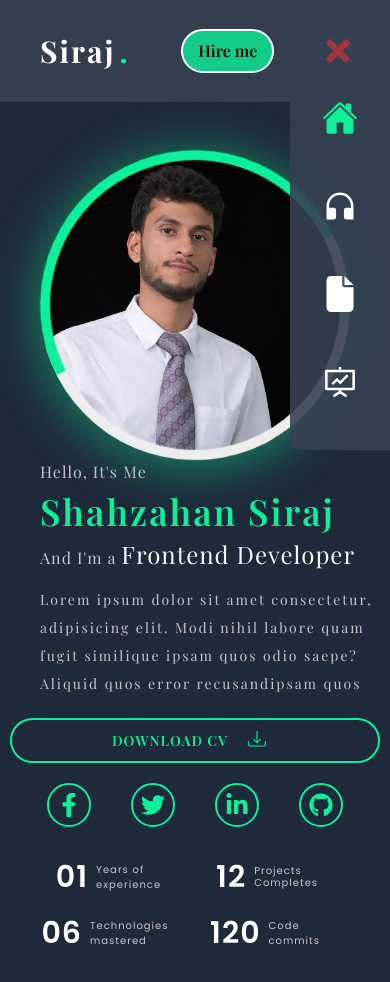
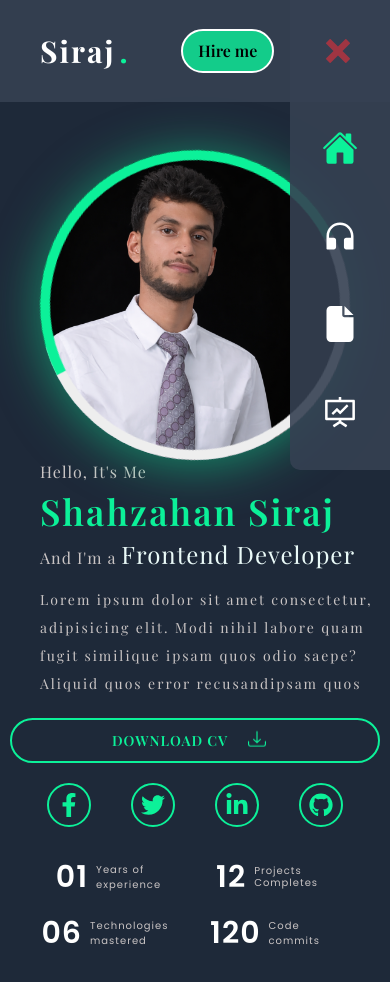
Before and after one commit to shahzahandev/protfolio, a React (Vite) app: page / in a window 390 px wide. Both pictures are taken after a click on the icon 337 px from the left and 51 px from the top of the page. Shown: the top 982 px of the page. Built offline with nearby package versions, Linux system fonts and the light colour scheme; a web font is replaced by a local one.

Commit message:
navbar fix2

```diff
--- a/src/components/Navbar/Navbar.jsx
+++ b/src/components/Navbar/Navbar.jsx
@@ -47,7 +47,7 @@ const Navbar = () => {
                 <div>
                     {
                         show ?
-                           <ul className="bg-gray-700/90 absolute top-0 right-0 flex flex-col w-[100px] h-[450px] items-center space-y-13 text-white pt-[100px] pb-[27px] tracking-[2px] rounded-tl-[10px] rounded-bl-[10px]">
+                           <ul className="bg-gray-700/90 absolute top-0 right-0 flex flex-col w-[100px] h-[470px] items-center space-y-13 text-white pt-[130px] pb-[27px] tracking-[2px] rounded-bl-[10px]">
                             <li className="font-semibold text-[16px] transition-all duration-300 ease-in hover:text-[#0cf199] ">
                                 <NavLink  className={(e) => {return e.isActive?"red": ""}} to="/" ><IoHome className='text-4xl'/></NavLink>
                             </li>
```
